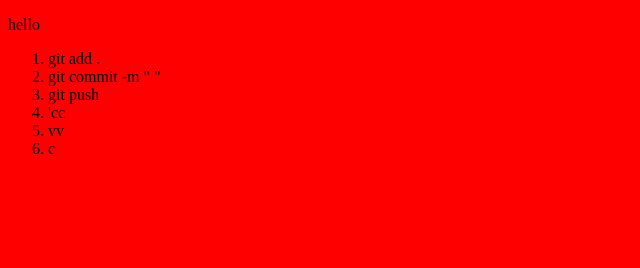
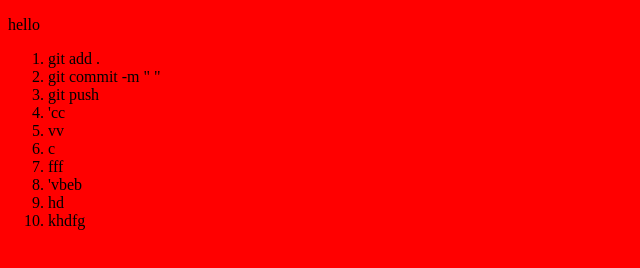
Before and after one commit to muntasir24/test, a plain HTML site: page index.html in a window 1280 px wide. Shown: the whole page, without its empty margins (0-640 px from the left). Drawn offline with Linux system fonts and the light colour scheme.

Commit message:
local changes before pull

```diff
--- a/index.html
+++ b/index.html
@@ -17,6 +17,10 @@
             <li>'cc</li>
             <li>vv</li>
             <li>c</li>
+            <li>fff</li>
+            <li>'vbeb</li>
+            <li>hd</li>
+            <li>khdfg</li>
 
         </ol>
     </div>
```
